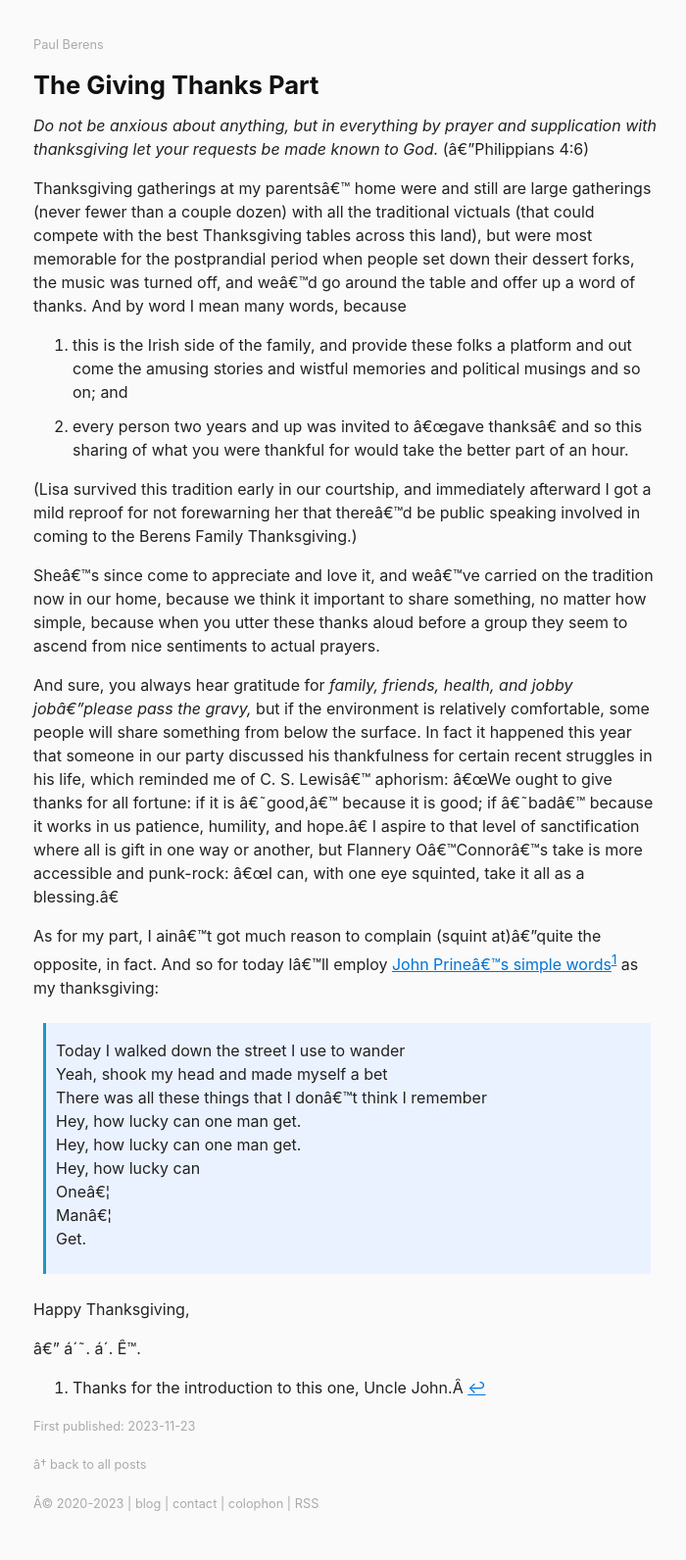
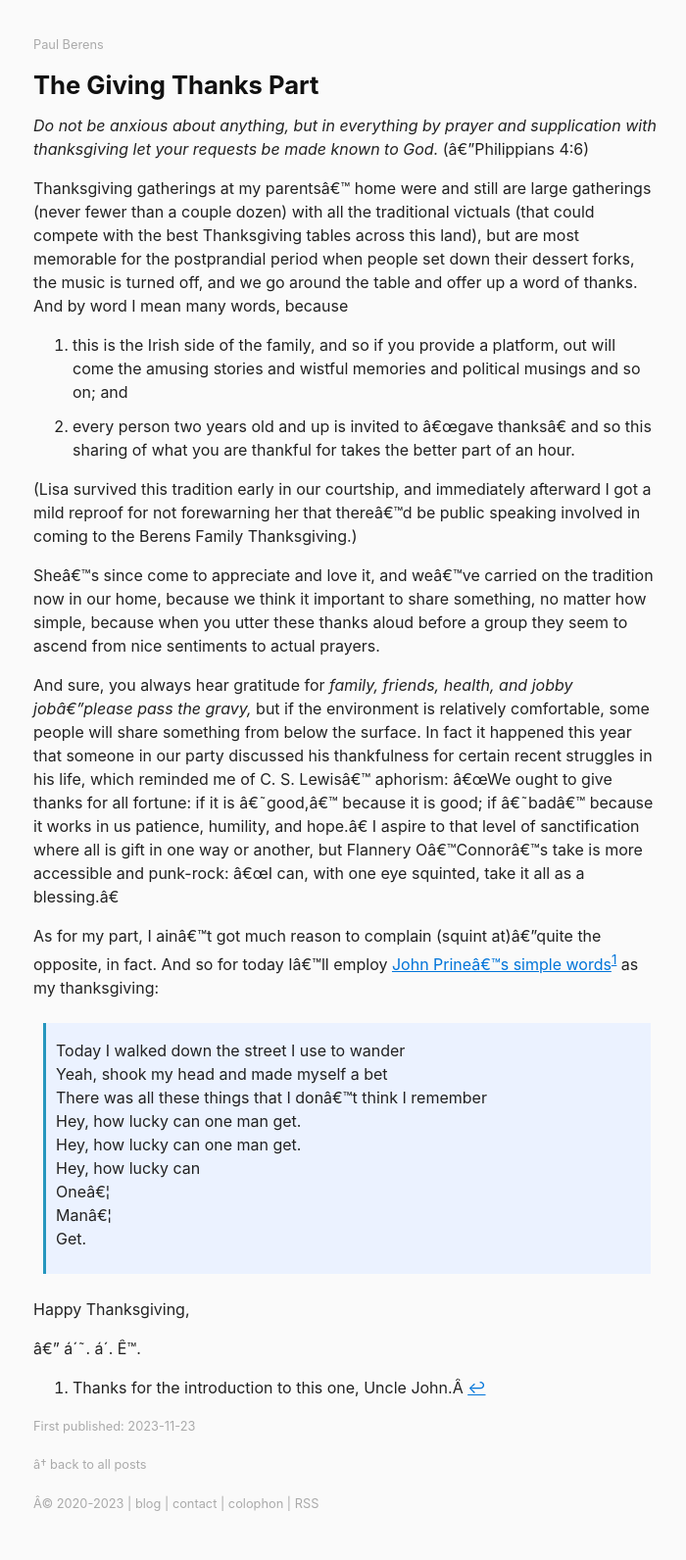
Before and after one commit to berensp/berensp.github.io, a Jekyll site: the page built from _posts/2023-11-24-thanksgiving.md, in a window 1280 px wide. Shown: the whole page at 98% size, without its empty margins (286-986 px from the left). Built offline with Jekyll 4.4.1, drawn with Linux system fonts in a browser that asks for light colours; a script that is not in the unit is left out.

Commit message:
Update 2023-11-24-thanksgiving.md

```diff
--- a/_posts/2023-11-24-thanksgiving.md
+++ b/_posts/2023-11-24-thanksgiving.md
@@ -6,9 +6,9 @@ author:	Paul Berens
 ---
 *Do not be anxious about anything, but in everything by prayer and supplication with thanksgiving let your requests be made known to God.* (—Philippians 4:6)
 
-Thanksgiving gatherings at my parents' home were and still are large gatherings (never fewer than a couple dozen) with all the traditional victuals (that could compete with the best Thanksgiving tables across this land), but were most memorable for the postprandial period when people set down their dessert forks, the music was turned off, and we'd go around the table and offer up a word of thanks. And by word I mean many words, because
-1. this is the Irish side of the family, and provide these folks a platform and out come the amusing stories and wistful memories and political musings and so on; and
-2. every person two years and up was invited to "gave thanks" and so this sharing of what you were thankful for would take the better part of an hour.
+Thanksgiving gatherings at my parents' home were and still are large gatherings (never fewer than a couple dozen) with all the traditional victuals (that could compete with the best Thanksgiving tables across this land), but are most memorable for the postprandial period when people set down their dessert forks, the music is turned off, and we go around the table and offer up a word of thanks. And by word I mean many words, because
+1. this is the Irish side of the family, and so if you provide a platform, out will come the amusing stories and wistful memories and political musings and so on; and
+2. every person two years old and up is invited to "gave thanks" and so this sharing of what you are thankful for takes the better part of an hour.
 
 (Lisa survived this tradition early in our courtship, and immediately afterward I got a mild reproof for not forewarning her that there'd be public speaking involved in coming to the Berens Family Thanksgiving.)
 
```
